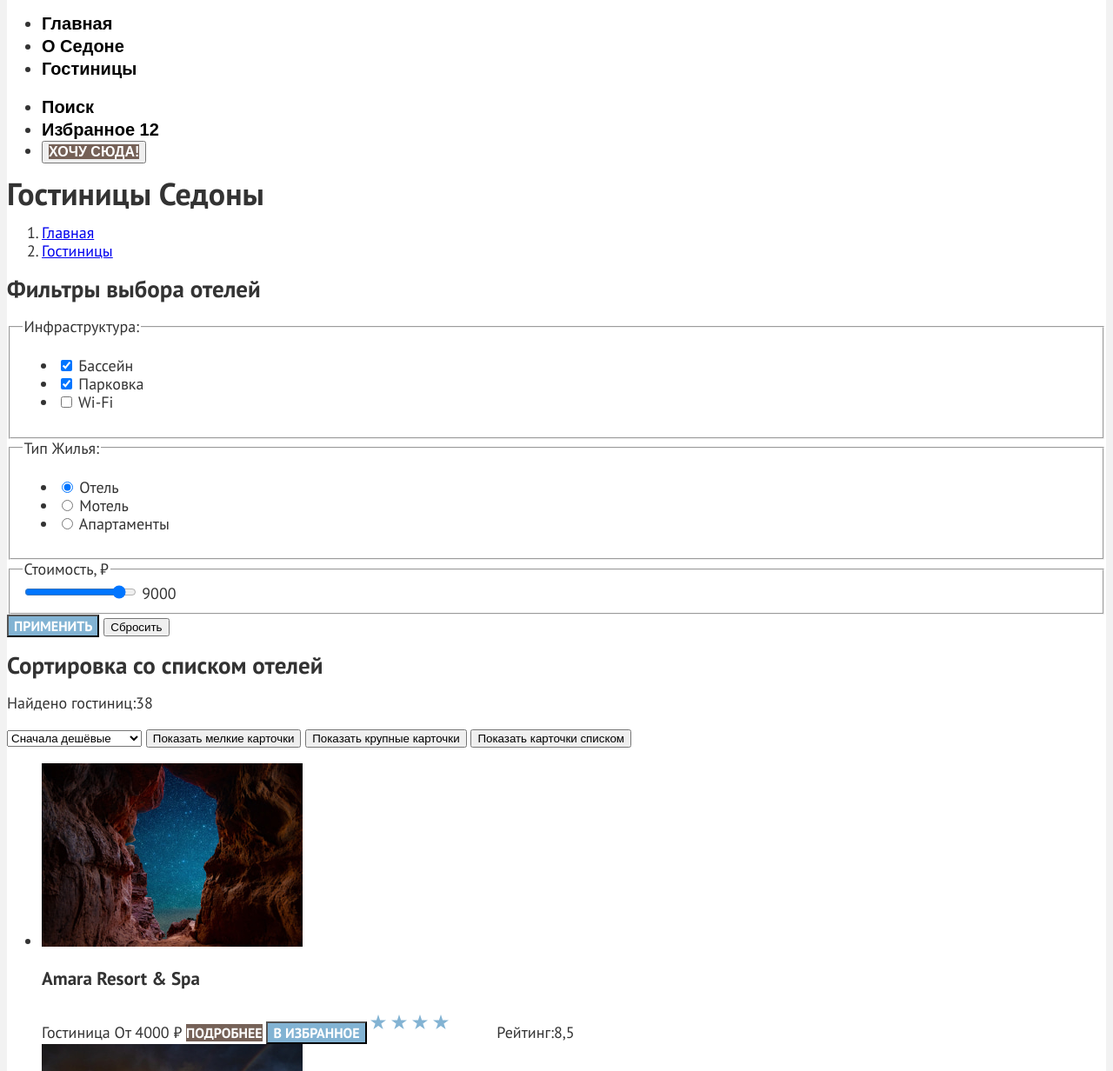
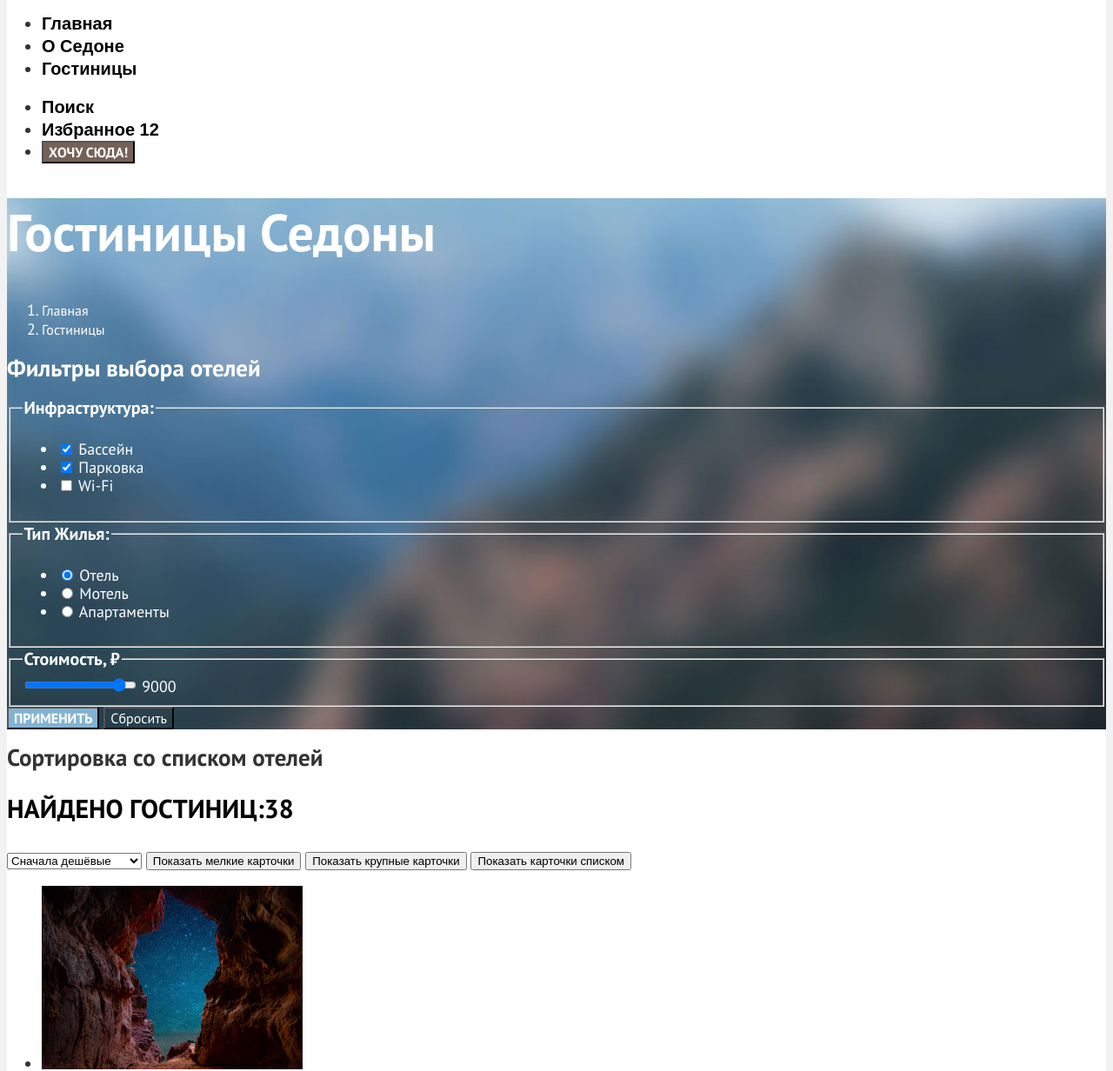
Before and after one commit to htmlacademy-htmlcss/2077277-sedona-34, a plain HTML site: page catalog.html in a window 1280 px wide. Shown: the part 86-1318 px from the top of the page at 87% size. Drawn offline with Linux system fonts and the light colour scheme.

Commit message:
Добавляет стилизацию каталога

```diff
--- a/catalog.html
+++ b/catalog.html
@@ -36,8 +36,8 @@
               </a>
             </li>
             <li class="navigation-list-item">
-              <button class="navigation-button-favourites" type="button">
-                <span class="button button-brown favourites-button">Хочу сюда!</span>
+              <button class="button navigation-button-favourites" type="button">
+                <span class="button-brown favourites-button">Хочу сюда!</span>
               </button>
             </li>
           </ul>
@@ -141,7 +141,7 @@
               <a class="button button-brown hotel-card-link" href="#">Подробнее</a>
               <button class="button button-blue button-favourites" type="button">В избранное</button>
               <img class="rating" src="images\stars\stars-4.svg" width="140" height="37" alt="Четыре звезды.">
-              <span class="hotel-rating">Рейтинг:8,5</span>
+              <span class="hotel-rating">Рейтинг: 8,5</span>
             </li>
             <li class="hotel-card">
               <img class="hotel-card-image" src="images\hotels\hotel-2.jpg" width="300" height="211" alt="">
@@ -151,7 +151,7 @@
               <a class="button button-brown hotel-card-link" href="#">Подробнее</a>
               <button class="button button-green button-favourites" type="button">В избранном</button>
               <img class="rating" src="images\stars\stars-4.svg" width="140" height="37" alt="Четыре звезды.">
-              <span class="hotel-rating">Рейтинг:9,2</span>
+              <span class="hotel-rating">Рейтинг: 9,2</span>
             </li>
             <li class="hotel-card">
               <img class="hotel-card-image" src="images\hotels\hotel-3.jpg" width="300" height="211" alt="">
@@ -161,7 +161,7 @@
               <a class="button button-brown hotel-card-link" href="#">Подробнее</a>
               <button class="button button-blue button-favourites" type="button">В избранное</button>
               <img class="rating" src="images\stars\stars-3.svg" width="140" height="37" alt="Три звезды.">
-              <span class="hotel-rating">Рейтинг:6,9</span>
+              <span class="hotel-rating">Рейтинг: 6,9</span>
             </li>
             <li class="hotel-card">
               <img class="hotel-card-image" src="images\hotels\hotel-4.jpg" width="300" height="211" alt="">
@@ -171,7 +171,7 @@
               <a class="button button-brown hotel-card-link" href="#">Подробнее</a>
               <button class="button button-blue button-favourites" type="button">В избранное</button>
               <img class="rating" src="images\stars\stars-2.svg" width="140" height="37" alt="Две звезды.">
-              <span class="hotel-rating">Рейтинг:5,0</span>
+              <span class="hotel-rating">Рейтинг: 5,0</span>
             </li>
           </ul>
           <div class="pagination-all">
@@ -207,7 +207,7 @@
       </main>
       <footer class="main-footer">
         <section class="newsletter">
-          <h2 class="newsletter-title">Подпишитесь на рассылку</h2>
+          <h2 class="newsletter-title-1">Подпишитесь на рассылку</h2>
           <p class="newsletter-description">Только полезная информация и никакого спама, честное бойскаутское!</p>
           <form class="newsletter-form" action="https://echo.htmlacademy.ru/" method="post">
             <label class="visually-hidden" for="newsletter-email">Email</label>
--- a/styles/styles.css
+++ b/styles/styles.css
@@ -38,9 +38,15 @@
   background-color:#82B3D3;
  }
 
+ .button-green {
+  background-color:#7DB54F;
+ }
+
  .common-container {
   background-color:#FFFFFF;
  }
+
+  /* Index page */
 
  .navigation-link,
  .navigation-link-current {
@@ -56,7 +62,7 @@
 
  .greeting {
    background-image: url("../images/background/greeting-background.jpg");
-   background-size: 1200px 485px;
+   background-size: cover;
    background-repeat: no-repeat;
    text-align: center;
  }
@@ -166,18 +172,25 @@
   font-size: 22px;
   line-height: 26px;
   text-align: center;
-  color: #FFFFFF;
-  background-image: url("../images/background/newsletter-background.jpg");
-  width: 1200px;
-  height: 411px;
-  background-repeat: no-repeat;
  }
 
- .newsletter-title {
+ .newsletter-title,
+ .newsletter-title-1 {
   font-weight: 700;
   font-size: 30px;
   line-height: 36px;
   text-transform: uppercase;
+ }
+
+ .newsletter-title-1 {
+  color: #000000;
+ }
+
+ .container-newsletter {
+  background-image: url("../images/background/newsletter-background.jpg");
+  background-size: cover;
+  background-repeat: no-repeat;
+  color: #FFFFFF;
  }
 
  .newsletter-button {
@@ -198,3 +211,78 @@
   text-decoration: none;
   color: #000000;
  }
+
+ /* Catalog page */
+
+ .inner-header-filters {
+  background-image: url("../images/background/filters-background.jpg");
+  background-size: cover;
+  background-repeat: no-repeat;
+  background-color: #756157;
+  color: #FFFFFF;
+ }
+
+ .inner-header-title {
+  font-weight: 700;
+  font-size: 60px;
+  line-height: 78px;
+ }
+
+ .breadcrumbs-item a {
+  font-family: inherit;
+  font-size: 16px;
+  line-height: 21px;
+  color: #FFFFFF;
+  text-decoration: none;
+ }
+
+ .filters-form-title {
+  font-weight: 700;
+  font-size: 20px;
+  line-height: 26px;
+ }
+
+ .button-reset {
+  font-family: inherit;
+  font-size: 16px;
+  line-height: 20px;
+  color: #FFFFFF;
+  background-color: transparent;
+ }
+
+ .select-quantity {
+  font-weight: 700;
+  font-size: 30px;
+  line-height: 36px;
+  text-transform: uppercase;
+  color: #000000;
+ }
+
+ .hotel-card-title {
+  font-weight: 700;
+  font-size: 24px;
+  line-height: 28px;
+  color: #000000;
+ }
+
+ .hotel-rating {
+  font-size: 16px;
+  line-height: 20px;
+  text-align: center;
+  text-transform: uppercase;
+ }
+
+ .pagination-link {
+  font-weight: 700;
+  font-size: 20px;
+  line-height: 36px;
+  text-align: center;
+  text-transform: uppercase;
+  background-color: #82B3D3;
+  color: #FFFFFF;
+ }
+
+ .pagination-current {
+  color: #000000;
+  background-color: #F2F2F2;
+ }
```
Also changed, not shown: index.html (+2 -0 lines).
